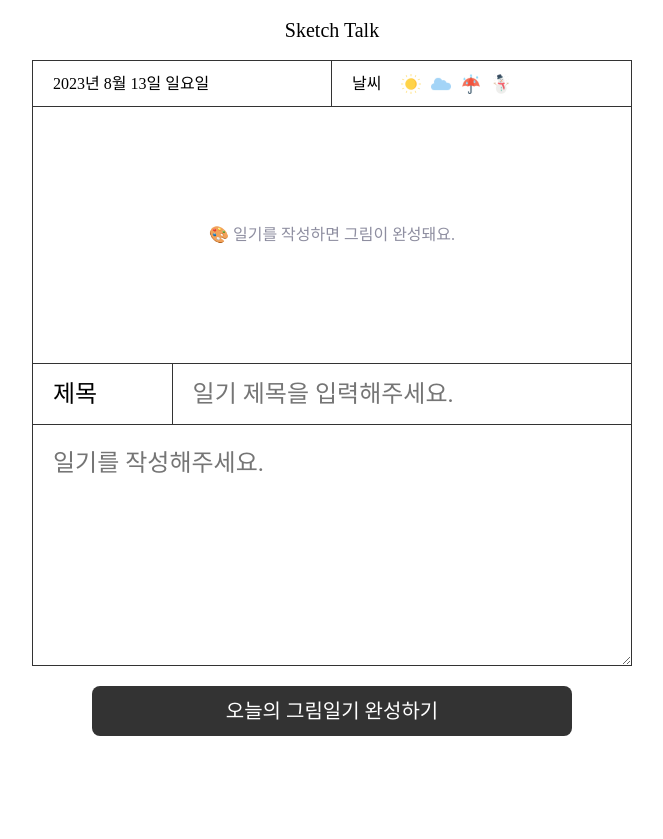
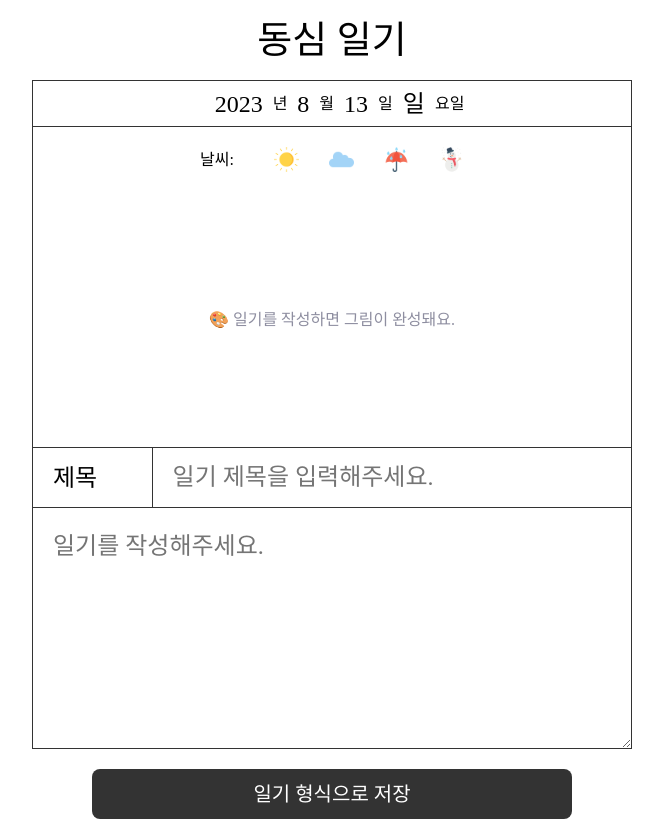
Before and after one commit to sketch-talk/dongsim-diary, a React (Vite) app in the folder frontend/: page / in a window 1280 px wide. Shown: the whole page, without its empty margins (308-971 px from the left). Before the commit the page ends 800 px from the top, so only its background shows below. Built offline with nearby package versions, Linux system fonts and the light colour scheme; a web font is replaced by a local one.

Commit message:
feat: 날씨 아이콘 수정 및 클릭시 동그라미 구현

```diff
--- a/frontend/src/components/Common/Header.tsx
+++ b/frontend/src/components/Common/Header.tsx
@@ -1,7 +1,7 @@
 import { styled } from 'styled-components';
 
 const Header = () => {
-  return <S.HeaderContainer>Sketch Talk</S.HeaderContainer>;
+  return <S.HeaderContainer>동심 일기</S.HeaderContainer>;
 };
 
 export default Header;
@@ -13,10 +13,9 @@ const S = {
     justify-content: center;
 
     width: 100%;
-    height: 60px;
+    height: 80px;
 
-    font-size: 20px;
-
-    border-bottom: 1px solid var(--base-color);
+    font-size: 38px;
+    font-family: YoonChildfundkoreaManSeh;
   `,
 };
--- /dev/null
+++ b/frontend/src/components/DiaryContents/DiaryContents.tsx
@@ -0,0 +1,119 @@
+import { ChangeEvent, FormEvent } from 'react';
+import { styled } from 'styled-components';
+
+interface Props {
+  diaryTitle: string;
+  diaryContents: string;
+  handleChangeTitleInput: (e: ChangeEvent<HTMLInputElement>) => void;
+  handleResizeHeight: (e: FormEvent<HTMLTextAreaElement>) => void;
+  handleSubmitDiary: (e: FormEvent<HTMLButtonElement>) => void;
+}
+
+const DiaryContents = ({
+  diaryTitle,
+  diaryContents,
+  handleChangeTitleInput,
+  handleResizeHeight,
+  handleSubmitDiary,
+}: Props) => {
+  return (
+    <>
+      <S.diaryTitleContainer>
+        <S.diaryTitle>제목</S.diaryTitle>
+        <S.diaryTitleInput
+          value={diaryTitle}
+          onChange={handleChangeTitleInput}
+          placeholder="일기 제목을 입력해주세요."
+        />
+      </S.diaryTitleContainer>
+      <S.WritingContainer>
+        <S.WritingArea
+          value={diaryContents}
+          onChange={handleResizeHeight}
+          rows={1}
+          placeholder="일기를 작성해주세요."
+        />
+      </S.WritingContainer>
+      {/* <S.SubmitButton onClick={handleSubmitButton}>
+  오늘의 그림일기 완성하기
+</S.SubmitButton> */}
+      <S.SubmitButton onClick={handleSubmitDiary}>
+        일기 형식으로 저장
+      </S.SubmitButton>
+    </>
+  );
+};
+
+export default DiaryContents;
+
+const S = {
+  diaryTitleContainer: styled.div`
+    display: flex;
+    align-items: center;
+    height: 60px;
+
+    font-size: 24px;
+
+    border: 1px solid var(--base-color);
+    border-top: none;
+  `,
+
+  diaryTitle: styled.p`
+    display: flex;
+    justify-content: center;
+    align-items: center;
+
+    width: 20%;
+    padding-left: 20px;
+
+    &::after {
+      content: '';
+      height: 60px;
+      border-right: 1px solid var(--base-color);
+      margin-left: auto;
+      width: 0;
+    }
+  `,
+
+  diaryTitleInput: styled.input`
+    width: 70%;
+    padding-left: 20px;
+
+    &:focus {
+      outline: none;
+    }
+  `,
+
+  WritingContainer: styled.div`
+    display: flex;
+    justify-content: center;
+  `,
+
+  WritingArea: styled.textarea`
+    width: 100%;
+    min-height: 200px;
+    padding: 20px;
+
+    line-height: 1.5em;
+
+    font-size: 24px;
+
+    border: 1px solid var(--base-color);
+    border-top: none;
+  `,
+
+  SubmitButton: styled.button`
+    display: block;
+
+    width: 80%;
+    height: 50px;
+
+    margin: 20px auto;
+
+    font-size: 20px;
+    color: var(--white-color);
+
+    border-radius: 8px;
+    background-color: var(--base-color);
+  `,
+};
--- a/frontend/src/pages/MainPage.tsx
+++ b/frontend/src/pages/MainPage.tsx
@@ -4,25 +4,32 @@ import { ReactComponent as CloudIcon } from '../assets/cloud-icon.svg';
 import { ReactComponent as SunIcon } from '../assets/sun-icon.svg';
 import { ReactComponent as RainyIcon } from '../assets/rainy-icon.svg';
 import { ReactComponent as SnowmanIcon } from '../assets/snowman-icon.svg';
+import { ReactComponent as Circle } from '../assets/circle.svg';
 import { ChangeEvent, FormEvent, useState } from 'react';
-import { useAi } from '../hooks/useAi';
+// import { useAi } from '../hooks/useAi';
+import { day, getDate, getDay, getMonth, getYear } from '../utils/date';
+import DiaryContents from '../components/DiaryContents/DiaryContents';
 
 const MainPage = () => {
   const [diaryTitle, setDiaryTitle] = useState<string>('');
+  const [weather, setWeather] = useState<string>('');
   const [diaryContents, setDiaryContents] = useState<string>('');
+  const [diaryCharacters, setDiaryCharacters] = useState<string[]>([]);
+
   const [isWritten, setIsWritten] = useState<boolean>(false);
 
-  const { data, createImage } = useAi();
+  // const { data, createImage } = useAi();
 
-  const today = new Date();
-  const getYear = today.getFullYear();
-  const getMonth = today.getMonth() + 1;
-  const getDate = today.getDate();
-  const getDay = today.getDay();
-  const day = ['일', '월', '화', '수', '목', '금', '토'];
+  const weatherIcons = [
+    { Component: SunIcon, type: 'sunny' },
+    { Component: CloudIcon, type: 'cloudy' },
+    { Component: RainyIcon, type: 'rainy' },
+    { Component: SnowmanIcon, type: 'snowy' },
+  ];
 
   const handleChangeTitleInput = (e: ChangeEvent<HTMLInputElement>) => {
-    setDiaryTitle(e.target.value);
+    const inputValue = e.target.value;
+    setDiaryTitle(inputValue);
   };
 
   const handleResizeHeight = (e: FormEvent<HTMLTextAreaElement>) => {
@@ -32,33 +39,66 @@ const MainPage = () => {
     setDiaryContents(e.currentTarget.value);
   };
 
-  const handleSubmitButton = (e: FormEvent<HTMLButtonElement>) => {
+  const handleSubmitDiary = (e: FormEvent<HTMLButtonElement>) => {
     e.preventDefault();
 
+    const char = diaryContents.split('');
+
+    setDiaryCharacters(char);
     setIsWritten(true);
+  };
 
-    const textPrompt = diaryContents;
+  const handleClickWeather = (
+    e: React.MouseEvent<SVGSVGElement, MouseEvent>
+  ) => {
+    if (isWritten) return;
 
-    if (textPrompt !== null && typeof textPrompt === 'string') {
-      createImage(textPrompt);
+    const weatherType = e.currentTarget.getAttribute('data-weather');
+    if (weatherType) {
+      setWeather(weatherType);
     }
+  };
 
-    alert('그림을 생성하겠습니다.');
-  };
+  console.log(weather);
+  // const handleSubmitButton = (e: FormEvent<HTMLButtonElement>) => {
+  //   e.preventDefault();
+
+  //   setIsWritten(true);
+
+  //   const textPrompt = diaryContents;
+
+  //   if (textPrompt !== null && typeof textPrompt === 'string') {
+  //     createImage(textPrompt);
+  //   }
+
+  //   alert('그림을 생성하겠습니다.');
+  // };
 
   return (
     <Layout>
       <S.DateWeatherContainer>
         <S.DateWrapper>
-          <S.Date>{`${getYear}년 ${getMonth}월 ${getDate}일 ${day[getDay]}요일`}</S.Date>
+          <S.Date>
+            <S.HighlightedText>{getYear}</S.HighlightedText>년
+            <S.HighlightedText>{getMonth}</S.HighlightedText>월
+            <S.HighlightedText>{getDate}</S.HighlightedText>일
+            <S.HighlightedText>{day[getDay]}</S.HighlightedText>요일
+          </S.Date>
         </S.DateWrapper>
         <S.WeatherWrapper>
           <S.Weather>
-            <S.WeatherTitle>날씨</S.WeatherTitle>
-            <SunIcon />
-            <CloudIcon />
-            <RainyIcon />
-            <SnowmanIcon />
+            <S.WeatherTitle>날씨: </S.WeatherTitle>
+            {weatherIcons.map(({ Component, type }) => (
+              <S.WeatherIconContainer key={type}>
+                {weather === type && <S.StyledCircle />}
+                <Component
+                  onClick={handleClickWeather}
+                  data-weather={type}
+                  width={25}
+                  height={25}
+                />
+              </S.WeatherIconContainer>
+            ))}
           </S.Weather>
         </S.WeatherWrapper>
       </S.DateWeatherContainer>
@@ -71,25 +111,25 @@ const MainPage = () => {
         )}
       </S.DrawingWrapper>
 
-      <S.diaryTitleContainer>
-        <S.diaryTitle>제목</S.diaryTitle>
-        <S.diaryTitleInput
-          value={diaryTitle}
-          onChange={handleChangeTitleInput}
-          placeholder="일기 제목을 입력해주세요."
-        />
-      </S.diaryTitleContainer>
-      <S.WritingContainer>
-        <S.WritingArea
-          value={diaryContents}
-          onChange={handleResizeHeight}
-          rows={1}
-          placeholder="일기를 작성해주세요."
-        />
-      </S.WritingContainer>
-      <S.SubmitButton onClick={handleSubmitButton}>
-        오늘의 그림일기 완성하기
-      </S.SubmitButton>
+      <S.DiaryContentContainer>
+        {isWritten ? (
+          <></>
+        ) : (
+          <DiaryContents
+            diaryTitle={diaryTitle}
+            diaryContents={diaryContents}
+            handleChangeTitleInput={handleChangeTitleInput}
+            handleResizeHeight={handleResizeHeight}
+            handleSubmitDiary={handleSubmitDiary}
+          />
+        )}
+      </S.DiaryContentContainer>
+
+      <S.CharacterInputContainer>
+        {diaryCharacters.map((item, index) => {
+          return <S.CharacterInput key={index}>{item}</S.CharacterInput>;
+        })}
+      </S.CharacterInputContainer>
     </Layout>
   );
 };
@@ -99,56 +139,73 @@ export default MainPage;
 const S = {
   DateWeatherContainer: styled.div`
     display: flex;
-    justify-content: space-between;
-    align-items: center;
+    flex-direction: column;
 
-    height: 45px;
-
-    border: 1px solid var(--base-color);
     border-top: none;
   `,
 
   DateWrapper: styled.div`
     display: flex;
     justify-content: center;
-    align-items: center; // 세로 중앙 정렬 추가
-    width: 50%;
-    height: 100%; // 부모 요소의 높이에 맞춤
+    align-items: center;
+    flex: 1;
 
-    &::after {
-      content: ''; // 내용을 비워둠
-      height: 45px; // 높이 지정
-      border-right: 1px solid var(--base-color); // 오른쪽 테두리 지정
-      margin-left: auto; // 왼쪽 마진을 자동으로 지정하여 오른쪽 끝에 위치
-      width: 0; // 너비는 0으로 설정
-    }
+    border: 1px solid var(--base-color);
   `,
 
   Date: styled.p`
-    padding-left: 20px;
+    display: flex;
+    align-items: center;
+    gap: 10px;
+
+    height: 45px;
+    padding-left: 15px;
+  `,
+
+  HighlightedText: styled.span`
+    font-family: 'YoonChildfundkoreaManSeh';
+    font-size: 24px;
   `,
 
   WeatherWrapper: styled.div`
     display: flex;
-    justify-content: flex-start;
-
-    width: 50%;
   `,
 
   Weather: styled.div`
     display: flex;
+    flex: 1;
+    justify-content: center;
     align-items: center;
-    gap: 10px;
+    gap: 30px;
 
-    padding-left: 20px;
+    height: 65px;
 
-    & svg {
-      cursor: pointer;
-    }
+    border: 1px solid var(--base-color);
+    border-top: none;
+    border-bottom: none;
   `,
 
   WeatherTitle: styled.p`
     margin-right: 10px;
+  `,
+
+  WeatherIconContainer: styled.div`
+    display: flex;
+    align-items: center;
+    position: relative;
+
+    cursor: pointer;
+  `,
+
+  StyledCircle: styled(Circle)`
+    width: 45px;
+    height: 45px;
+
+    position: absolute;
+    top: 50%;
+    left: 50%;
+    transform: translate(-50%, -50%);
+    z-index: 1;
   `,
 
   DrawingWrapper: styled.div`
@@ -164,73 +221,28 @@ const S = {
     border-top: none;
   `,
 
-  diaryTitleContainer: styled.div`
-    display: flex;
-    align-items: center;
-    height: 60px;
+  DiaryContentContainer: styled.div``,
 
-    font-size: 24px;
+  CharacterInputContainer: styled.div`
+    display: grid;
+    justify-content: center;
+    grid-template-columns: repeat(10, 35px);
+    gap: 0;
 
-    border: 1px solid var(--base-color);
-    border-top: none;
+    width: 100%;
   `,
 
-  diaryTitle: styled.p`
+  CharacterInput: styled.div`
     display: flex;
     justify-content: center;
     align-items: center;
 
-    width: 20%;
-    padding-left: 20px;
-
-    &::after {
-      content: '';
-      height: 60px;
-      border-right: 1px solid var(--base-color);
-      margin-left: auto;
-      width: 0;
-    }
-  `,
-
-  diaryTitleInput: styled.input`
-    width: 70%;
-    padding-left: 20px;
-
-    &:focus {
-      outline: none;
-    }
-  `,
-
-  WritingContainer: styled.div`
-    display: flex;
-    justify-content: center;
-  `,
-
-  WritingArea: styled.textarea`
-    width: 100%;
-    min-height: 200px;
-    padding: 20px;
-
-    line-height: 1.5em;
+    width: 35px;
+    height: 35px;
 
     font-size: 24px;
+    font-family: YoonChildfundkoreaManSeh;
 
-    border: 1px solid var(--base-color);
-    border-top: none;
-  `,
-
-  SubmitButton: styled.button`
-    display: block;
-
-    width: 80%;
-    height: 50px;
-
-    margin: 20px auto;
-
-    font-size: 20px;
-    color: var(--white-color);
-
-    border-radius: 8px;
-    background-color: var(--base-color);
+    border: 1px solid #333333;
   `,
 };
--- a/frontend/src/styles/ResetStyle.ts
+++ b/frontend/src/styles/ResetStyle.ts
@@ -91,6 +91,7 @@ export const ResetStyle = css`
     font-size: 100%;
     font: inherit;
     vertical-align: baseline;
+    box-sizing: border-box;
   }
 
   /* HTML5 display-role reset for older browsers */
```
Also changed, not shown: frontend/src/assets/circle.svg (added).
